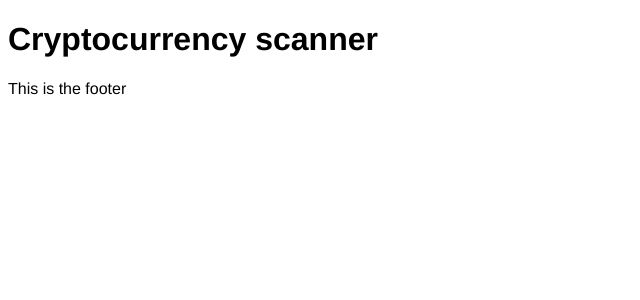
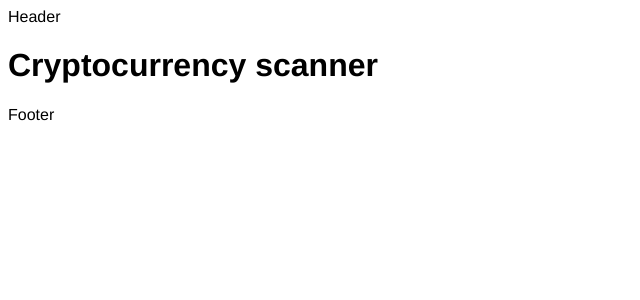
Before and after one commit to kapantzak/cryptocurrency-scanner, a Next.js app: page / in a window 1280 px wide. Shown: the top 300 px of the page, without its empty margins (0-640 px from the left). Built offline with nearby package versions, Linux system fonts and the light colour scheme.

Commit message:
Add basic layout component

```diff
--- /dev/null
+++ b/components/BaseLayout.js
@@ -0,0 +1,21 @@
+import Head from "next/head";
+
+const BaseLayout = ({ children }) => {
+  return (
+    <>
+      <Head>
+        <meta name="author" content="John Kapantzakis" />
+        <meta
+          name="description"
+          content="This is a demo app that fetches data from https://www.coingecko.com/en/api and displays them."
+        />
+        <link rel="icon" href="/favicon.ico" />
+      </Head>
+      <header>Header</header>
+      <main>{children}</main>
+      <footer>Footer</footer>
+    </>
+  );
+};
+
+export default BaseLayout;
--- a/pages/_app.js
+++ b/pages/_app.js
@@ -1,10 +1,13 @@
 import GlobalStyle from "../styles/globalStyles";
+import BaseLayout from "../components/BaseLayout";
 
 function MyApp({ Component, pageProps }) {
   return (
     <>
       <GlobalStyle />
-      <Component {...pageProps} />
+      <BaseLayout>
+        <Component {...pageProps} />
+      </BaseLayout>
     </>
   );
 }
--- a/pages/index.js
+++ b/pages/index.js
@@ -2,18 +2,11 @@ import Head from "next/head";
 
 export default function Home() {
   return (
-    <div>
+    <>
       <Head>
-        <title>Cryptocurrency scanner</title>
-        <meta name="description" content="Display cryptocurrency data" />
-        <link rel="icon" href="/favicon.ico" />
+        <title>Cryptocurrency scanner | Home</title>
       </Head>
-
-      <main>
-        <h1>Cryptocurrency scanner</h1>
-      </main>
-
-      <footer>This is the footer</footer>
-    </div>
+      <h1>Cryptocurrency scanner</h1>
+    </>
   );
 }
```
